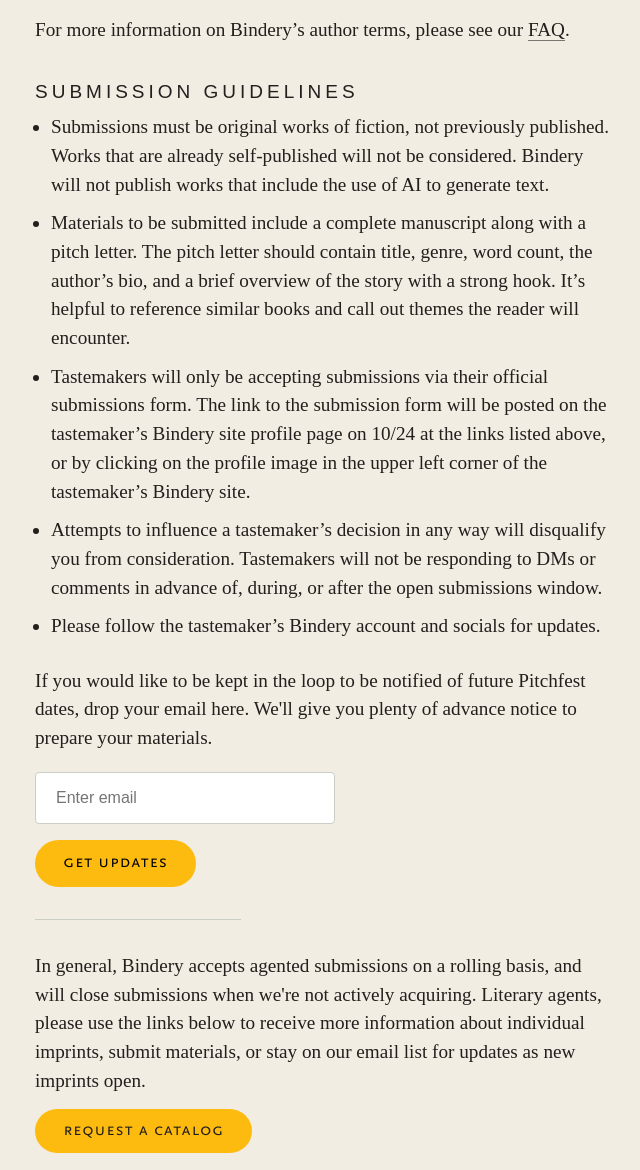
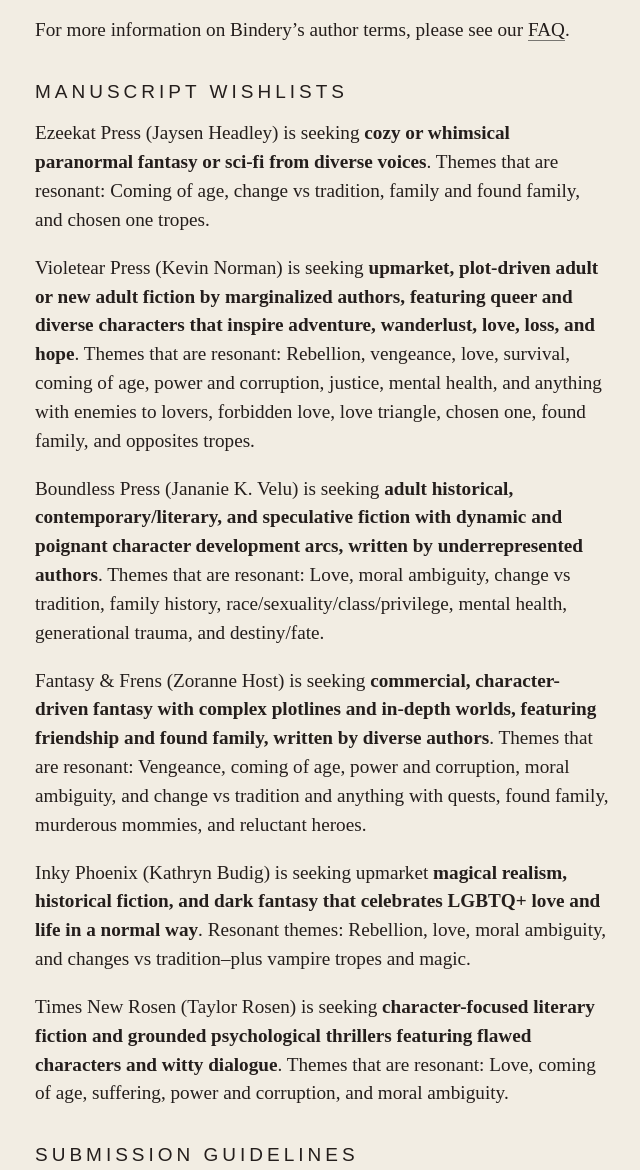
Before and after one commit to BinderyBooks/binderybooks.github.io, a website: page contact/index.html in a window 1280 px wide. Shown: the part 723-1893 px from the top of the page, without its empty margins (317-957 px from the left). Drawn offline with Linux system fonts and the light colour scheme; files whose address does not match are found by name; a web font is replaced by a local one.

Commit message:
Add new material to contact page.

```diff
--- a/contact/index.html
+++ b/contact/index.html
@@ -95,6 +95,31 @@
           <a class="inline-link" href="https://violetear.binderybooks.com/about">Violetear Books</a>.
         </p>
         <p>For more information on Bindery’s author terms, please see our <a href="/faq">FAQ</a>.</p>
+        <h4>Manuscript Wishlists</h4>
+        <p>
+          Ezeekat Press (Jaysen Headley) is seeking <strong>cozy or whimsical paranormal fantasy or sci-fi from diverse voices</strong>. Themes that are resonant: Coming of age, change vs tradition, family and found family, and chosen one tropes.
+        </p>
+
+        <p>
+          Violetear Press (Kevin Norman) is seeking <strong>upmarket, plot-driven adult or new adult fiction by marginalized authors, featuring queer and diverse characters that inspire adventure, wanderlust, love, loss, and hope</strong>. Themes that are resonant: Rebellion, vengeance, love, survival, coming of age, power and corruption, justice, mental health, and anything with enemies to lovers, forbidden love, love triangle, chosen one, found family, and opposites tropes.
+        </p>
+
+        <p>
+          Boundless Press (Jananie K. Velu) is seeking <strong>adult historical, contemporary/literary, and speculative fiction with dynamic and poignant character development arcs, written by underrepresented authors</strong>. Themes that are resonant: Love, moral ambiguity, change vs tradition, family history, race/sexuality/class/privilege, mental health, generational trauma, and destiny/fate.
+        </p>
+
+        <p>
+          Fantasy & Frens (Zoranne Host) is seeking <strong>commercial, character-driven fantasy with complex plotlines and in-depth worlds, featuring friendship and found family, written by diverse authors</strong>. Themes that are resonant: Vengeance, coming of age, power and corruption, moral ambiguity, and change vs tradition and anything with quests, found family, murderous mommies, and reluctant heroes.
+        </p>
+
+        <p>
+          Inky Phoenix (Kathryn Budig) is seeking upmarket <strong>magical realism, historical fiction, and dark fantasy that celebrates LGBTQ+ love and life in a normal way</strong>. Resonant themes: Rebellion, love, moral ambiguity, and changes vs tradition–plus vampire tropes and magic.
+        </p>
+
+        <p>
+          Times New Rosen (Taylor Rosen) is seeking <strong>character-focused literary fiction and grounded psychological thrillers featuring flawed characters and witty dialogue</strong>. Themes that are resonant: Love, coming of age, suffering, power and corruption, and moral ambiguity.
+        </p>
+
         <h4>Submission Guidelines</h4>
         <ul>
           <li>Submissions must be original works of fiction, not previously published. Works that are already self-published will not be considered. Bindery will not publish works that include the use of AI to generate text.</li>
--- a/css/style.scss
+++ b/css/style.scss
@@ -1198,6 +1198,7 @@
     letter-spacing: 4px;
     text-transform: uppercase;
     margin-top: 1rem;
+    margin-bottom: 1rem;
   }
 
   ul {
@@ -1206,7 +1207,11 @@
     list-style-type: disc;
     list-style-position: outside;
     li {
-      margin: .5em 0;
+      &:not(:first-child) {
+        margin-top: .5em;
+      }
+
+      margin-bottom: .5em;
     }
   }
 }
```
Also changed, not shown: index.html (+3 -0 lines), css/style.css.
